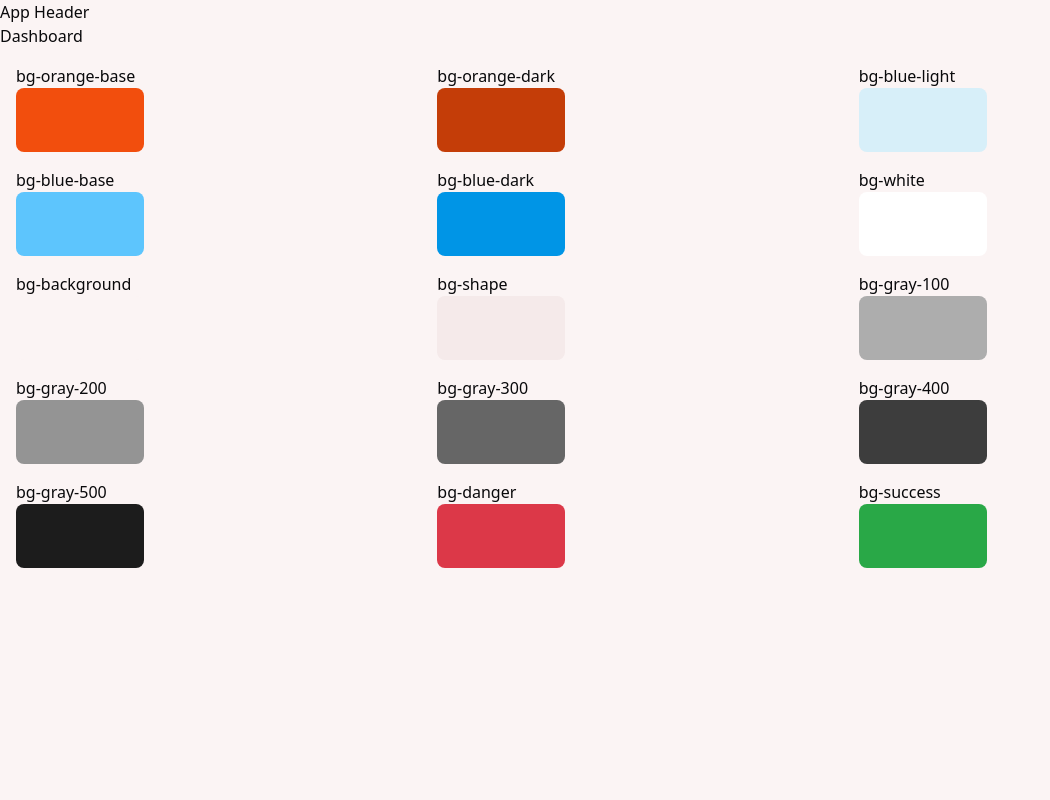
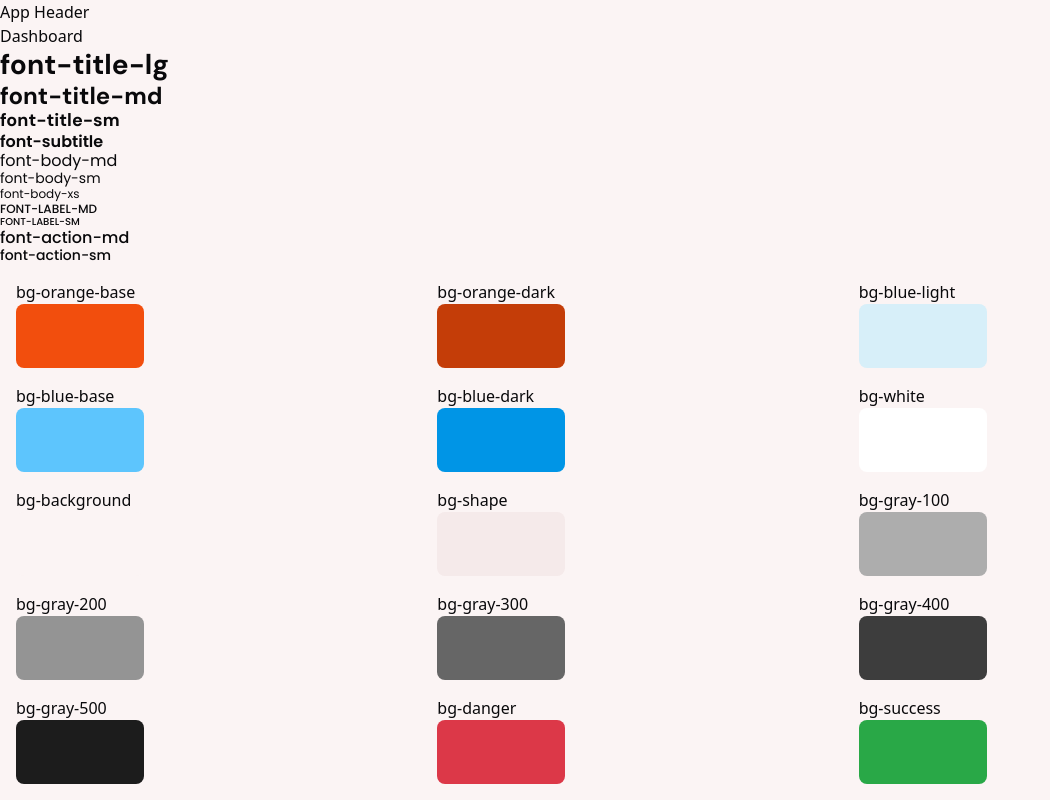
Before and after one commit to ropdias/marketplace-web, a React (Vite) app: page / in a window 1280 px wide. Shown: the whole page, without its empty margins (0-1050 px from the left). Built offline with nearby package versions, Linux system fonts and the light colour scheme.

Commit message:
Add typography based on Figma design with custom fonts and utility classes

```diff
--- a/src/app.tsx
+++ b/src/app.tsx
@@ -8,7 +8,18 @@ import { AppRoutes } from './routes'
 export function App() {
   return (
     <HelmetProvider>
-      <Helmet titleTemplate="%s | Marketplace" />
+      <Helmet titleTemplate="%s | Marketplace">
+        <link rel="preconnect" href="https://fonts.googleapis.com" />
+        <link
+          rel="preconnect"
+          href="https://fonts.gstatic.com"
+          crossOrigin="anonymous"
+        />
+        <link
+          href="https://fonts.googleapis.com/css2?family=DM+Sans:ital,opsz,wght@0,9..40,100..1000;1,9..40,100..1000&family=Poppins:wght@400;500;600&display=swap"
+          rel="stylesheet"
+        />
+      </Helmet>
       <BrowserRouter>
         <AppRoutes />
       </BrowserRouter>
--- a/src/index.css
+++ b/src/index.css
@@ -77,3 +77,38 @@
     @apply bg-background text-foreground;
   }
 }
+@layer components {
+  .font-title-lg {
+    @apply font-dmSans text-[28px] leading-[120%] font-bold
+  }
+  .font-title-md {
+    @apply font-dmSans text-[24px] leading-[120%] font-bold
+  }
+  .font-title-sm {
+    @apply font-dmSans text-[18px] leading-[120%] font-bold
+  }
+  .font-subtitle {
+    @apply font-poppins text-[16px] leading-[120%] font-semibold
+  }
+  .font-body-md {
+    @apply font-poppins text-[16px] leading-[120%] font-normal
+  }
+  .font-body-sm {
+    @apply font-poppins text-[14px] leading-[120%] font-normal
+  }
+  .font-body-xs {
+    @apply font-poppins text-[12px] leading-[120%] font-normal
+  }
+  .font-label-md {
+    @apply font-poppins text-[12px] leading-[120%] font-medium uppercase
+  }
+  .font-label-sm {
+    @apply font-poppins text-[10px] leading-[120%] font-medium uppercase
+  }
+  .font-action-md {
+    @apply font-poppins text-[16px] leading-[120%] font-medium
+  }
+  .font-action-sm {
+    @apply font-poppins text-[14px] leading-[120%] font-medium
+  }
+}
--- a/src/pages/app/dashboard.tsx
+++ b/src/pages/app/dashboard.tsx
@@ -23,6 +23,17 @@ export function Dashboard() {
     <>
       <Helmet title="Dashboard" />
       <h1>Dashboard</h1>
+      <h1 className="font-title-lg">font-title-lg</h1>
+      <h1 className="font-title-md">font-title-md</h1>
+      <h1 className="font-title-sm">font-title-sm</h1>
+      <h1 className="font-subtitle">font-subtitle</h1>
+      <h1 className="font-body-md">font-body-md</h1>
+      <h1 className="font-body-sm">font-body-sm</h1>
+      <h1 className="font-body-xs">font-body-xs</h1>
+      <h1 className="font-label-md">font-label-md</h1>
+      <h1 className="font-label-sm">font-label-sm</h1>
+      <h1 className="font-action-md">font-action-md</h1>
+      <h1 className="font-action-sm">font-action-sm</h1>
       <div className="grid grid-cols-3 gap-4 p-4">
         {colors.map((color) => (
           <div key={color}>
--- a/tailwind.config.js
+++ b/tailwind.config.js
@@ -66,6 +66,10 @@ export default {
           500: 'hsl(var(--gray-500))',
         },
       },
+      fontFamily: {
+        dmSans: ['DM Sans', 'sans-serif'],
+        poppins: ['Poppins', 'sans-serif'],
+      },
     },
   },
   plugins: [require('tailwindcss-animate')],
```
